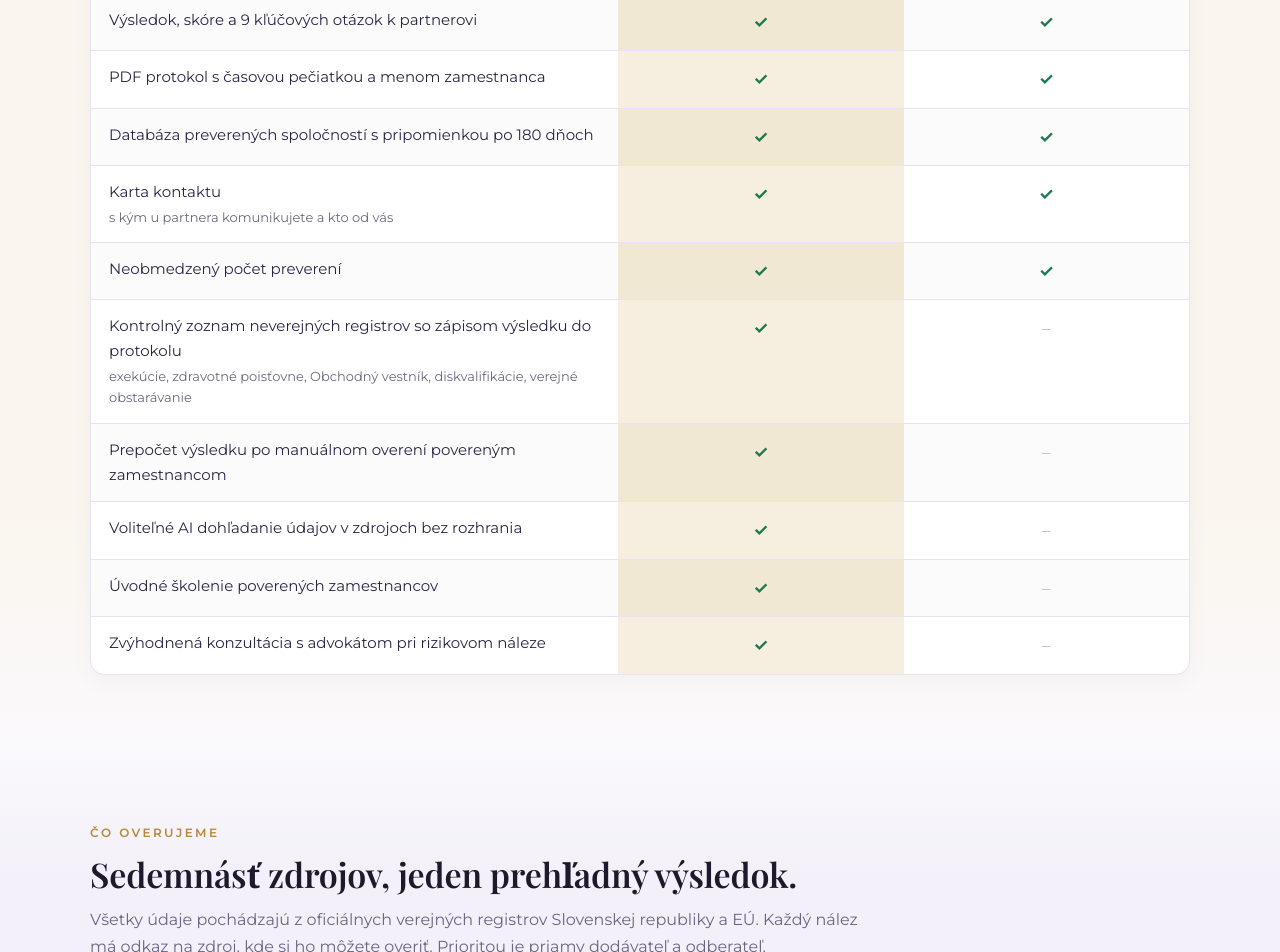
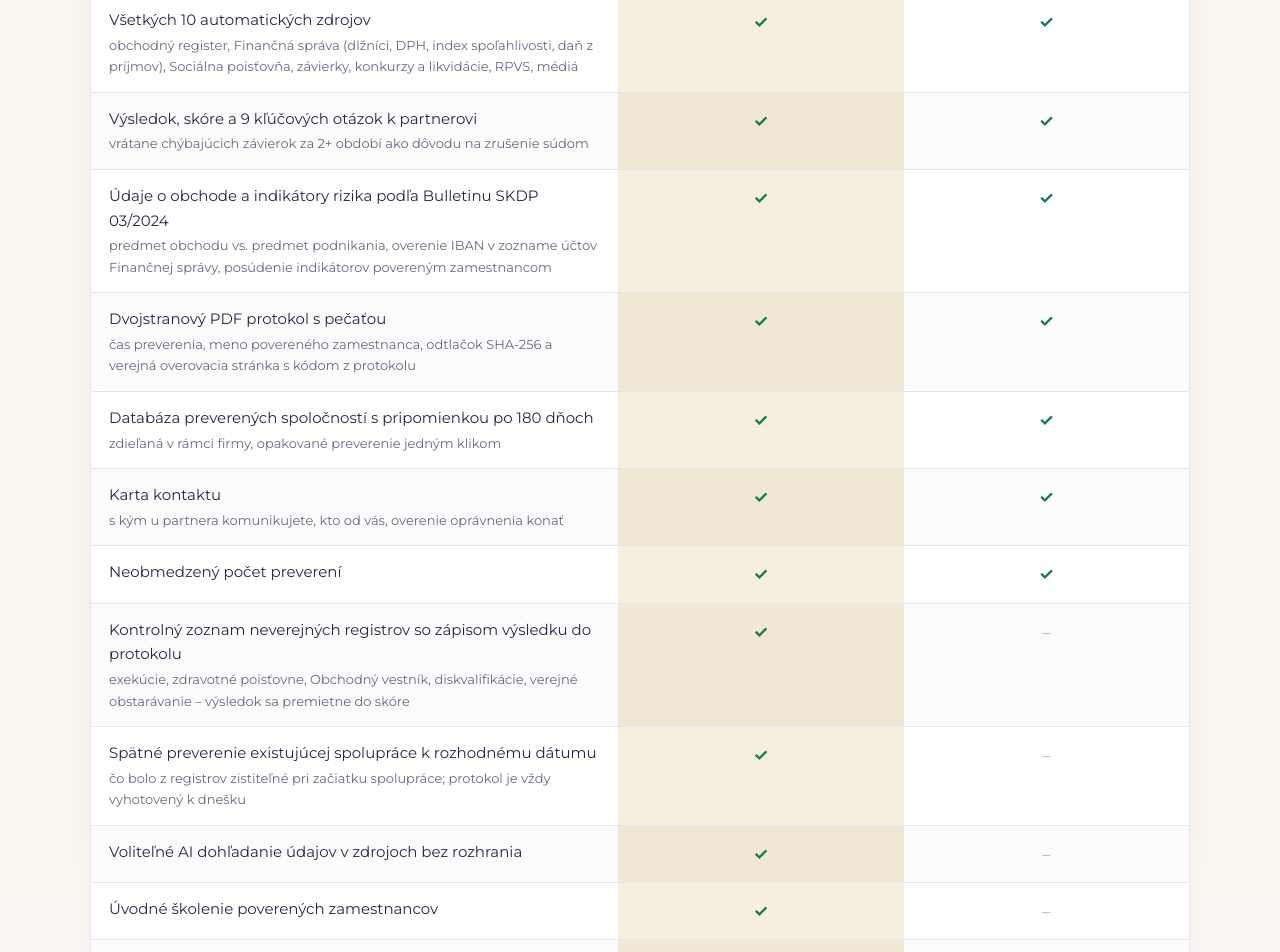
Before and after one commit to anty11/eM, a Next.js app in the folder overenie-ico/: page / in a window 1280 px wide. Shown: the part 2880-3832 px from the top of the page. Built offline with nearby package versions, Linux system fonts and the light colour scheme.

Commit message:
Web: texty k verziám podľa aktuálneho stavu (indikátory SKDP, pečať, spätné preverenie, overenie IBAN); komunikácia s advokátom obratom namiesto zvýhodnenej konzultácie

```diff
--- a/overenie-ico/app/objednavka/page.tsx
+++ b/overenie-ico/app/objednavka/page.tsx
@@ -68,12 +68,12 @@ export default function OrderPage() {
                   <label className={plan === "rozsirene" ? "on" : ""}>
                     <input type="radio" name="plan" checked={plan === "rozsirene"} onChange={() => setPlan("rozsirene")} style={{ display: "none" }} />
                     <b>Rozšírené</b>
-                    <small>+ neverejné registre, školenie, konzultácia pri riziku</small>
+                    <small>+ neverejné registre, spätné preverenie existujúcej spolupráce, školenie, komunikácia s advokátom obratom</small>
                   </label>
                   <label className={plan === "standard" ? "on" : ""}>
                     <input type="radio" name="plan" checked={plan === "standard"} onChange={() => setPlan("standard")} style={{ display: "none" }} />
                     <b>Štandard</b>
-                    <small>verejné registre, protokol, databáza preverení</small>
+                    <small>verejné registre, indikátory rizika, protokol s pečaťou, databáza preverení</small>
                   </label>
                 </div>
               </div>
--- a/overenie-ico/app/page.tsx
+++ b/overenie-ico/app/page.tsx
@@ -20,21 +20,23 @@ const REGISTERS: { name: string; src: string }[] = [
   { name: "Register partnerov verejného sektora a koneční užívatelia výhod", src: "Ministerstvo spravodlivosti SR" },
   { name: "Médiá a internet – správy o spoločnosti a jej štatutároch", src: "slovenské spravodajské weby" },
   { name: "Vek spoločnosti, zmeny vlastníkov a štatutárov, predmet podnikania", src: "Obchodný register" },
-  { name: "Kontrolný zoznam neverejných registrov (exekúcie, zdravotné poisťovne, Obchodný vestník, diskvalifikácie)", src: "na manuálne overenie" },
+  { name: "Zoznam bankových účtov platiteľov DPH – overenie IBAN z faktúry", src: "Finančná správa SR" },
+  { name: "Kontrolný zoznam neverejných registrov (exekúcie, zdravotné poisťovne, Obchodný vestník, diskvalifikácie)", src: "na manuálne overenie – verzia Rozšírené" },
 ];
 
 const FEATURES: { name: string; note?: string; ext: boolean; std: boolean }[] = [
-  { name: "Všetkých 10 automatických zdrojov", note: "obchodný register, Finančná správa, Sociálna poisťovňa, závierky, konkurzy, RPVS, médiá", ext: true, std: true },
-  { name: "Výsledok, skóre a 9 kľúčových otázok k partnerovi", ext: true, std: true },
-  { name: "PDF protokol s časovou pečiatkou a menom zamestnanca", ext: true, std: true },
-  { name: "Databáza preverených spoločností s pripomienkou po 180 dňoch", ext: true, std: true },
-  { name: "Karta kontaktu", note: "s kým u partnera komunikujete a kto od vás", ext: true, std: true },
+  { name: "Všetkých 10 automatických zdrojov", note: "obchodný register, Finančná správa (dlžníci, DPH, index spoľahlivosti, daň z príjmov), Sociálna poisťovňa, závierky, konkurzy a likvidácie, RPVS, médiá", ext: true, std: true },
+  { name: "Výsledok, skóre a 9 kľúčových otázok k partnerovi", note: "vrátane chýbajúcich závierok za 2+ období ako dôvodu na zrušenie súdom", ext: true, std: true },
+  { name: "Údaje o obchode a indikátory rizika podľa Bulletinu SKDP 03/2024", note: "predmet obchodu vs. predmet podnikania, overenie IBAN v zozname účtov Finančnej správy, posúdenie indikátorov povereným zamestnancom", ext: true, std: true },
+  { name: "Dvojstranový PDF protokol s pečaťou", note: "čas preverenia, meno povereného zamestnanca, odtlačok SHA-256 a verejná overovacia stránka s kódom z protokolu", ext: true, std: true },
+  { name: "Databáza preverených spoločností s pripomienkou po 180 dňoch", note: "zdieľaná v rámci firmy, opakované preverenie jedným klikom", ext: true, std: true },
+  { name: "Karta kontaktu", note: "s kým u partnera komunikujete, kto od vás, overenie oprávnenia konať", ext: true, std: true },
   { name: "Neobmedzený počet preverení", ext: true, std: true },
-  { name: "Kontrolný zoznam neverejných registrov so zápisom výsledku do protokolu", note: "exekúcie, zdravotné poisťovne, Obchodný vestník, diskvalifikácie, verejné obstarávanie", ext: true, std: false },
-  { name: "Prepočet výsledku po manuálnom overení povereným zamestnancom", ext: true, std: false },
+  { name: "Kontrolný zoznam neverejných registrov so zápisom výsledku do protokolu", note: "exekúcie, zdravotné poisťovne, Obchodný vestník, diskvalifikácie, verejné obstarávanie – výsledok sa premietne do skóre", ext: true, std: false },
+  { name: "Spätné preverenie existujúcej spolupráce k rozhodnému dátumu", note: "čo bolo z registrov zistiteľné pri začiatku spolupráce; protokol je vždy vyhotovený k dnešku", ext: true, std: false },
   { name: "Voliteľné AI dohľadanie údajov v zdrojoch bez rozhrania", ext: true, std: false },
   { name: "Úvodné školenie poverených zamestnancov", ext: true, std: false },
-  { name: "Zvýhodnená konzultácia s advokátom pri rizikovom náleze", ext: true, std: false },
+  { name: "Komunikácia s advokátom obratom pri rizikovom náleze", note: "prednostný kontakt na advokátske kancelárie poskytujúce odbornú záštitu; právne služby nie sú v cene a účtujú sa osobitne", ext: true, std: false },
 ];
 
 export default function Home() {
@@ -132,7 +134,7 @@ export default function Home() {
             <div className="s-card"><div className="num">1</div><h3>Nový dodávateľ</h3><p>Pred prvou objednávkou alebo zmluvou. Protokol založíte k zmluve ako doklad náležitej starostlivosti.</p></div>
             <div className="s-card"><div className="num">2</div><h3>Odberateľ na faktúru</h3><p>Pred dodaním tovaru alebo služby s odloženou splatnosťou – nedoplatky, konkurz a záporné imanie uvidíte vopred.</p></div>
             <div className="s-card"><div className="num">3</div><h3>Pravidelná kontrola</h3><p>Databáza preverených spoločností pripomenie, komu sa blíži 180 dní od posledného overenia. Jedným klikom preveríte znova.</p></div>
-            <div className="s-card"><div className="num">4</div><h3>Daňová kontrola</h3><p>Pri otázke „čo ste o partnerovi vedeli?“ predložíte protokoly s časom preverenia a menom zamestnanca, ktorý ho vykonal.</p></div>
+            <div className="s-card"><div className="num">4</div><h3>Daňová kontrola</h3><p>Pri otázke „čo ste o partnerovi vedeli?“ predložíte protokoly s časom preverenia, menom zamestnanca a pečaťou, ktorú si kontrolór overí na verejnej stránke. Pri existujúcej spolupráci aj spätné preverenie k dátumu jej začiatku.</p></div>
           </div>
         </div>
       </section>
@@ -179,8 +181,8 @@ export default function Home() {
         <div className="s-wrap">
           <div className="s-head">
             <span className="s-eyebrow">Čo overujeme</span>
-            <h2>Sedemnásť zdrojov, jeden prehľadný výsledok.</h2>
-            <p>Všetky údaje pochádzajú z oficiálnych verejných registrov Slovenskej republiky a EÚ. Každý nález má odkaz na zdroj, kde si ho môžete overiť. Prioritou je priamy dodávateľ a odberateľ.</p>
+            <h2>Sedemnásť registrov a zdrojov, jeden prehľadný výsledok.</h2>
+            <p>Všetky údaje pochádzajú z oficiálnych verejných registrov Slovenskej republiky a EÚ. Každý nález má odkaz na zdroj, kde si ho môžete overiť. Ak IČO v registri neexistuje, preverenie sa zastaví – bez identifikácie subjektu sa ďalej nepokračuje. Prioritou je priamy dodávateľ a odberateľ.</p>
           </div>
           <ul className="s-regs">
             {REGISTERS.map((r) => (
@@ -205,8 +207,8 @@ export default function Home() {
           <div className="s-steps">
             <div className="s-step"><h3>Zadáte IČO</h3><p>Dodávateľa, odberateľa alebo iného partnera. Stačí IČO – názov, DIČ a IČ DPH si aplikácia doplní z registrov.</p></div>
             <div className="s-step"><h3>Registre odpovedajú priebežne</h3><p>Výsledky sa zobrazujú, ako jednotlivé registre odpovedajú. Celé preverenie trvá zvyčajne 10 – 30 sekúnd.</p></div>
-            <div className="s-step"><h3>Dostanete prehľadný výsledok</h3><p>Odporúčame · S výhradou · Neodporúčame, so skóre a odpoveďami na kľúčové otázky: podaná závierka, likvidácia, nedoplatky, spoľahlivý platiteľ DPH, zmeny vlastníkov.</p></div>
-            <div className="s-step"><h3>Uložíte protokol</h3><p>Dvojstranový PDF protokol s časom preverenia, menom zamestnanca a odkazmi na zdroje. Spoločnosť sa uloží do databázy preverení s pripomienkou po 180 dňoch.</p></div>
+            <div className="s-step"><h3>Dostanete prehľadný výsledok</h3><p>Odporúčame · S výhradou · Neodporúčame, so skóre a odpoveďami na kľúčové otázky: podaná závierka, likvidácia, nedoplatky, spoľahlivý platiteľ DPH, zmeny vlastníkov. Doplníte predmet obchodu a IBAN partnera a posúdite indikátory rizika podľa SKDP.</p></div>
+            <div className="s-step"><h3>Uložíte protokol</h3><p>Dvojstranový PDF protokol s časom preverenia, menom zamestnanca, odkazmi na zdroje a pečaťou – odtlačkom, ktorý si ktokoľvek overí na verejnej stránke s kódom z protokolu. Spoločnosť sa uloží do databázy preverení s pripomienkou po 180 dňoch.</p></div>
           </div>
         </div>
       </section>
--- a/overenie-ico/app/pravny-zaklad/page.tsx
+++ b/overenie-ico/app/pravny-zaklad/page.tsx
@@ -72,7 +72,8 @@ export default function LawPage() {
             <ul>
               <li><b>Overenie v registroch pred obchodom</b> – obchodný register, registrácia pre DPH a zoznamy Finančnej správy (dlžníci, dôvody na zrušenie registrácie, index spoľahlivosti), Sociálna poisťovňa, konkurzy a likvidácie, účtovné závierky, register partnerov verejného sektora, médiá.</li>
               <li><b>Vyhodnotenie indícií</b> – záporné vlastné imanie, nepodaná závierka, čerstvá zmena konateľa či vlastníka, veľmi mladá spoločnosť, negatívne správy v médiách o spoločnosti alebo jej štatutároch.</li>
-              <li><b>Preukázateľný záznam</b> – protokol s časom preverenia, menom povereného zamestnanca, výsledkami a odkazmi na zdroje; databáza preverení s pripomienkou po 180 dňoch.</li>
+              <li><b>Posúdenie indikátorov rizika obchodu</b> podľa Bulletinu Slovenskej komory daňových poradcov 03/2024 – cena, platby v hotovosti, preprava, sprostredkovatelia, tlak na čas, zapojenie ďalších osôb; overenie účtu partnera v zozname bankových účtov Finančnej správy (§ 69 ods. 14 písm. c) ZDPH).</li>
+              <li><b>Preukázateľný záznam</b> – protokol s časom preverenia, menom povereného zamestnanca, výsledkami a odkazmi na zdroje, zapečatený odtlačkom SHA-256 s verejnou overovacou stránkou; databáza preverení s pripomienkou po 180 dňoch. Pri existujúcej spolupráci spätné preverenie k dátumu jej začiatku – protokol vždy uvádza skutočný dátum vyhotovenia.</li>
             </ul>
             <p>
               Overenie vykonáva spoločnosť sama prostredníctvom poverených zamestnancov – tak, ako to judikatúra predpokladá: starostlivosť podnikateľa je jeho vlastná
```
